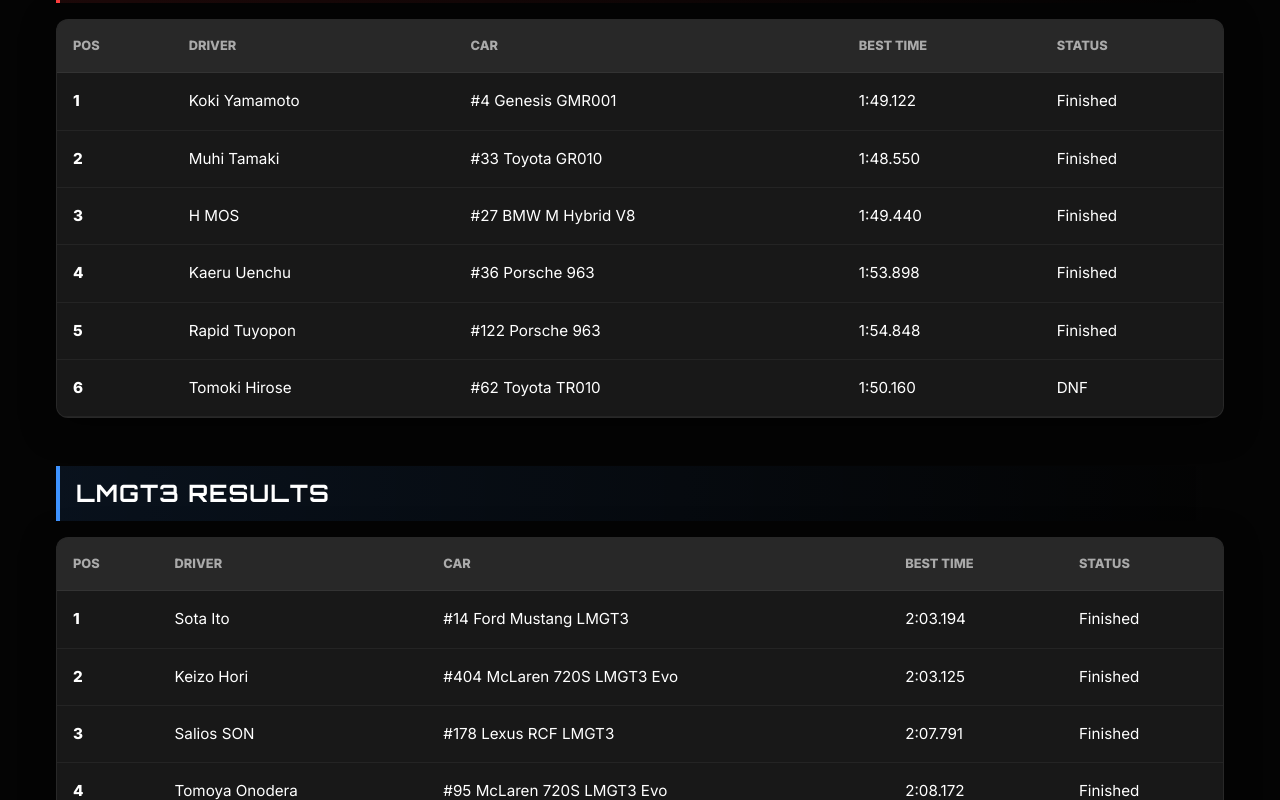
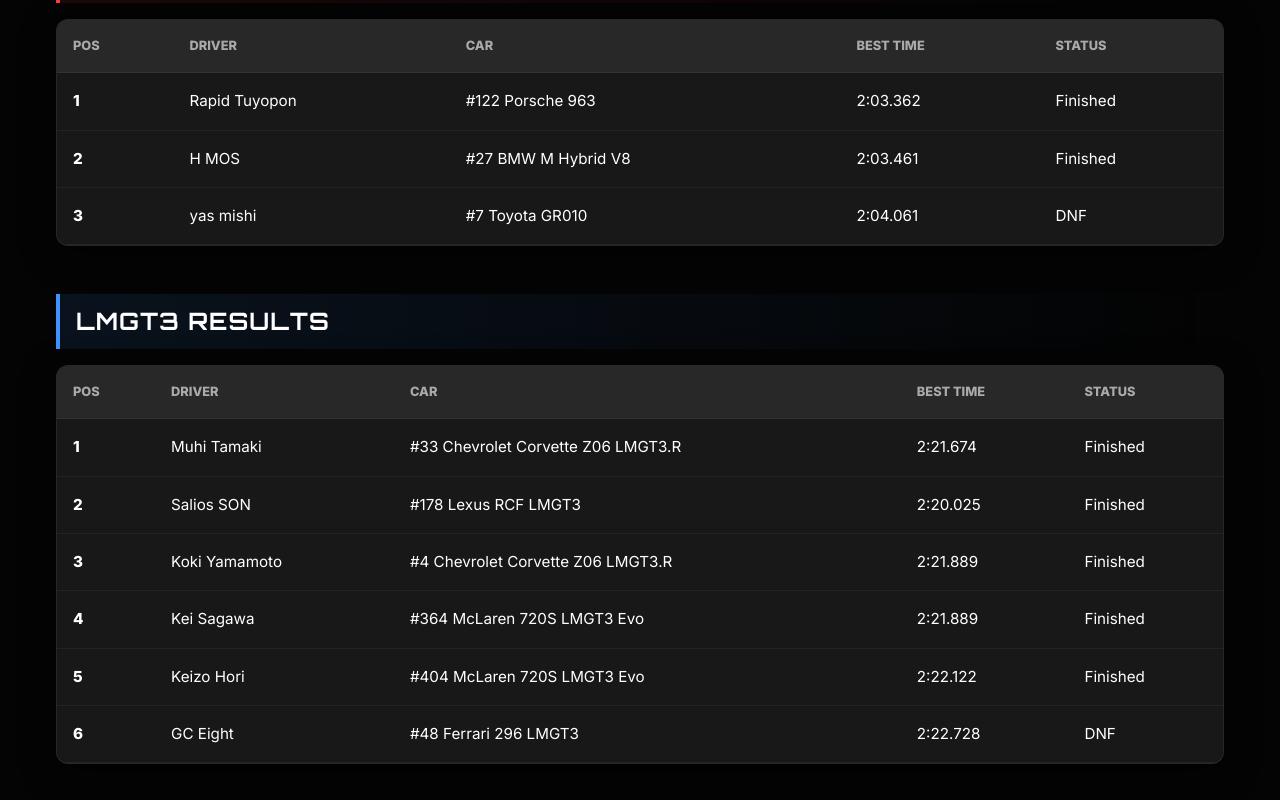
Before and after one commit to ciccida/wec-sprint-series, a React (Vite) app: page / in a window 1280 px wide. Shown: the part 5360-6160 px from the top of the page. Built offline with nearby package versions, Linux system fonts and the light colour scheme; no server answers.

Commit message:
Update Round 7 results and rankings

```diff
--- a/src/data/raceResults.js
+++ b/src/data/raceResults.js
@@ -2789,6 +2789,98 @@ export const raceResults = {
                 "gap": "-",
                 "best": "1:50.160"
             }
+        ],
+        "7": [
+            {
+                "pos": "1",
+                "driver": "Rapid Tuyopon",
+                "team": "Rapid Tuyopon",
+                "car": "#122 Porsche 963",
+                "category": "Hypercar",
+                "time": "31:57.358",
+                "gap": "-",
+                "best": "2:03.362"
+            },
+            {
+                "pos": "2",
+                "driver": "H MOS",
+                "team": "H MOS",
+                "car": "#27 BMW M Hybrid V8",
+                "category": "Hypercar",
+                "time": "+14.540",
+                "gap": "-",
+                "best": "2:03.461"
+            },
+            {
+                "pos": "3",
+                "driver": "Muhi Tamaki",
+                "team": "Muhi Tamaki",
+                "car": "#33 Chevrolet Corvette Z06 LMGT3.R",
+                "category": "LMGT3",
+                "time": "+1 lap  +2:44.920",
+                "gap": "-",
+                "best": "2:21.674"
+            },
+            {
+                "pos": "4",
+                "driver": "Salios SON",
+                "team": "Salios SON",
+                "car": "#178 Lexus RCF LMGT3",
+                "category": "LMGT3",
+                "time": "+1 lap  +2:57.760",
+                "gap": "-",
+                "best": "2:20.025"
+            },
+            {
+                "pos": "5",
+                "driver": "Koki Yamamoto",
+                "team": "Koki Yamamoto",
+                "car": "#4 Chevrolet Corvette Z06 LMGT3.R",
+                "category": "LMGT3",
+                "time": "+1 lap  +4:53.360",
+                "gap": "-",
+                "best": "2:21.889"
+            },
+            {
+                "pos": "6",
+                "driver": "Kei Sagawa",
+                "team": "Kei Sagawa",
+                "car": "#364 McLaren 720S LMGT3 Evo",
+                "category": "LMGT3",
+                "time": "+2 laps  +9.840",
+                "gap": "-",
+                "best": "2:21.889"
+            },
+            {
+                "pos": "7",
+                "driver": "Keizo Hori",
+                "team": "Keizo Hori",
+                "car": "#404 McLaren 720S LMGT3 Evo",
+                "category": "LMGT3",
+                "time": "+2 laps  +24.520",
+                "gap": "-",
+                "best": "2:22.122"
+            },
+            {
+                "pos": "8",
+                "driver": "yas mishi",
+                "team": "yas mishi",
+                "car": "#7 Toyota GR010",
+                "category": "Hypercar",
+                "time": "DNF",
+                "gap": "-",
+                "best": "2:04.061"
+            },
+            {
+                "pos": "9",
+                "driver": "GC Eight",
+                "team": "GC Eight",
+                "car": "#48 Ferrari 296 LMGT3",
+                "category": "LMGT3",
+                "time": "DNF",
+                "gap": "-",
+                "best": "2:22.728"
+            }
         ]
     }
 };
--- a/src/data/ranking.js
+++ b/src/data/ranking.js
@@ -643,7 +643,7 @@ export const rankingData = {
         25,
         25,
         25,
-        null,
+        15,
         null
       ]
     },
@@ -658,7 +658,37 @@ export const rankingData = {
         25,
         25,
         18,
+        25,
+        null
+      ]
+    },
+    {
+      "id": 30,
+      "rank": 99,
+      "name": "H MOS",
+      "points": [
         null,
+        12,
+        8,
+        15,
+        15,
+        15,
+        18,
+        null
+      ]
+    },
+    {
+      "id": 31,
+      "rank": 99,
+      "name": "Rapid Tuyopon",
+      "points": [
+        4,
+        2,
+        6,
+        15,
+        12,
+        10,
+        25,
         null
       ]
     },
@@ -678,17 +708,17 @@ export const rankingData = {
       ]
     },
     {
-      "id": 30,
+      "id": 50,
       "rank": 99,
-      "name": "H MOS",
+      "name": "yas mishi",
       "points": [
-        null,
+        0,
+        0,
+        6,
         12,
+        18,
         8,
         15,
-        15,
-        15,
-        null,
         null
       ]
     },
@@ -704,6 +734,21 @@ export const rankingData = {
         null,
         null,
         null,
+        null
+      ]
+    },
+    {
+      "id": 104,
+      "rank": 99,
+      "name": "Salios SON",
+      "points": [
+        10,
+        null,
+        12,
+        null,
+        null,
+        15,
+        18,
         null
       ]
     },
@@ -733,21 +778,6 @@ export const rankingData = {
         null,
         null,
         null,
-        null,
-        null
-      ]
-    },
-    {
-      "id": 31,
-      "rank": 99,
-      "name": "Rapid Tuyopon",
-      "points": [
-        4,
-        2,
-        6,
-        15,
-        12,
-        10,
         null,
         null
       ]
@@ -783,21 +813,6 @@ export const rankingData = {
       ]
     },
     {
-      "id": 50,
-      "rank": 99,
-      "name": "yas mishi",
-      "points": [
-        0,
-        0,
-        6,
-        12,
-        18,
-        8,
-        null,
-        null
-      ]
-    },
-    {
       "id": 25,
       "rank": 99,
       "name": "Naofumi Ishida",
@@ -828,17 +843,47 @@ export const rankingData = {
       ]
     },
     {
-      "id": 104,
+      "id": 26,
       "rank": 99,
-      "name": "Salios SON",
+      "name": "Kei Sagawa",
       "points": [
+        null,
+        null,
+        4,
         10,
+        6,
+        null,
+        12,
+        null
+      ]
+    },
+    {
+      "id": 111,
+      "rank": 99,
+      "name": "Keizo Hori",
+      "points": [
+        null,
+        null,
+        null,
+        null,
+        null,
+        18,
+        10,
+        null
+      ]
+    },
+    {
+      "id": 109,
+      "rank": 99,
+      "name": "GC Eight",
+      "points": [
+        6,
+        1,
         null,
         12,
         null,
         null,
-        15,
-        null,
+        8,
         null
       ]
     },
@@ -913,51 +958,6 @@ export const rankingData = {
         null,
         8,
         10,
-        null,
-        null
-      ]
-    },
-    {
-      "id": 26,
-      "rank": 99,
-      "name": "Kei Sagawa",
-      "points": [
-        null,
-        null,
-        4,
-        10,
-        6,
-        null,
-        null,
-        null
-      ]
-    },
-    {
-      "id": 109,
-      "rank": 99,
-      "name": "GC Eight",
-      "points": [
-        6,
-        1,
-        null,
-        12,
-        null,
-        null,
-        null,
-        null
-      ]
-    },
-    {
-      "id": 111,
-      "rank": 99,
-      "name": "Keizo Hori",
-      "points": [
-        null,
-        null,
-        null,
-        null,
-        null,
-        18,
         null,
         null
       ]
```
Also changed, not shown: rd7_parsed.json (added, +92 -0 lines), scripts/apply_rd7_data.js (added, +80 -0 lines), 1 other file (tests, documents, lock files or other folders).
